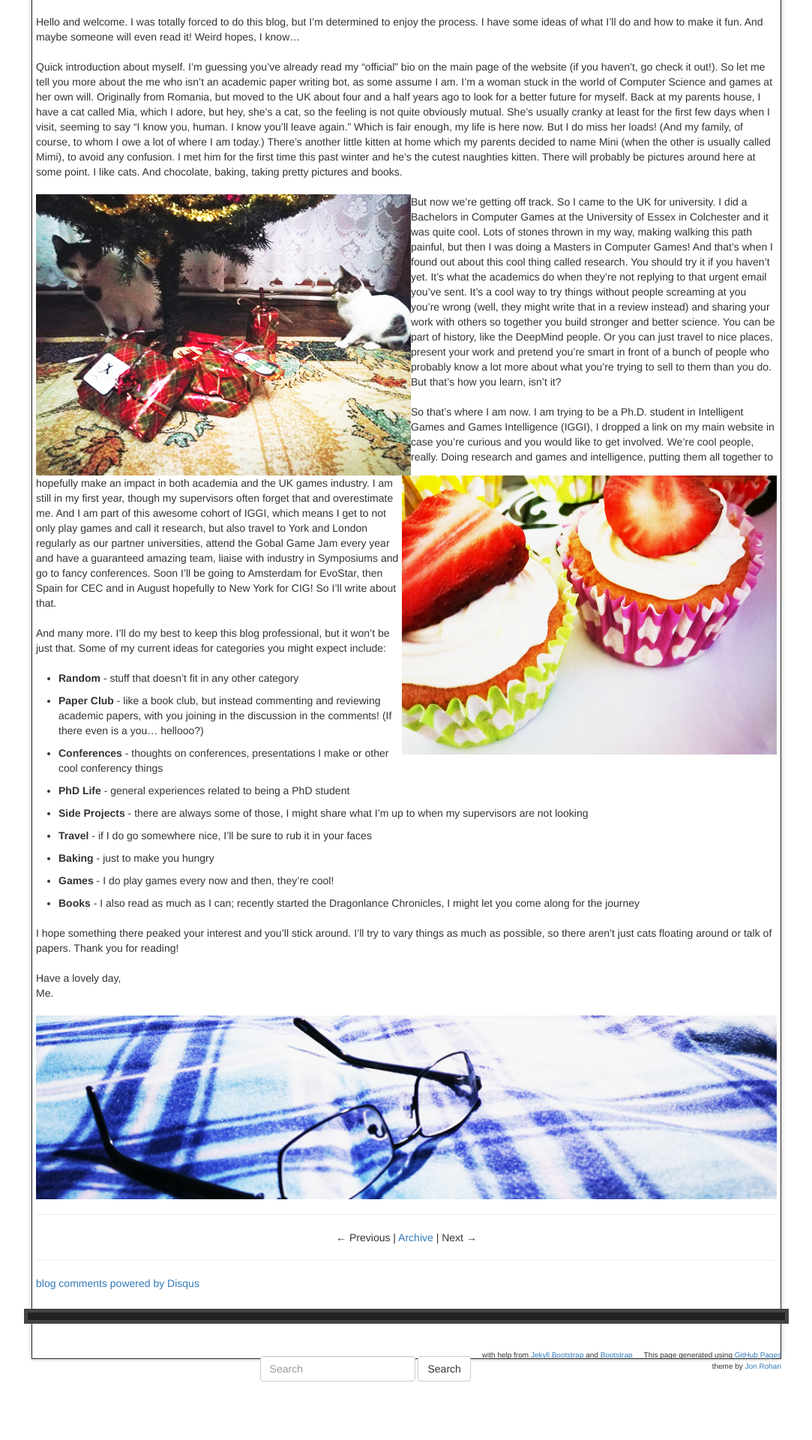
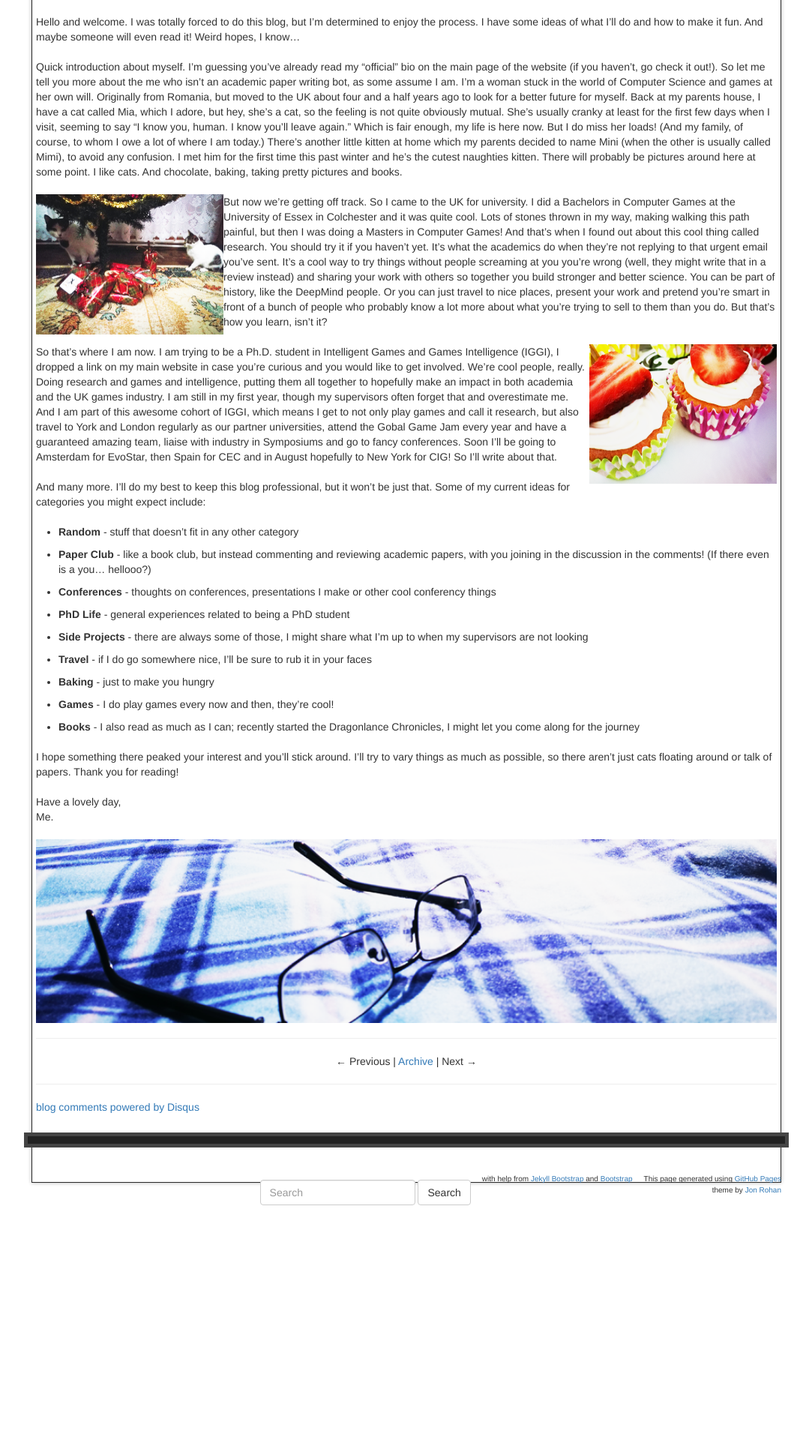
Before and after one commit to rdgain/rdgain.github.io, a Jekyll site: the page built from _posts/2017-04-09-hello-world.md, in a window 1280 px wide. Shown: the part 706-2626 px from the top of the page at 75% size, without its empty margins (98-1181 px from the left). Built offline with Jekyll 4.4.1, drawn with Linux system fonts in a browser that asks for light colours; nearby versions of some CDN libraries; library files that are not in the unit come from our copies; comment, search, counter and statistics services are not loaded; after the commit the page ends 2391 px from its top, so only the background shows below that.

Commit message:
smaller pictures

```diff
--- a/_posts/2017-04-09-hello-world.md
+++ b/_posts/2017-04-09-hello-world.md
@@ -15,11 +15,11 @@ Hello and welcome. I was totally forced to do this blog, but I'm determined to e
 
 Quick introduction about myself. I'm guessing you've already read my "official" bio on the main page of the website (if you haven't, go check it out!). So let me tell you more about the me who isn't an academic paper writing bot, as some assume I am. I'm a woman stuck in the world of Computer Science and games at her own will. Originally from Romania, but moved to the UK about four and a half years ago to look for a better future for myself. Back at my parents house, I have a cat called Mia, which I adore, but hey, she's a cat, so the feeling is not quite obviously mutual. She's usually cranky at least for the first few days when I visit, seeming to say "I know you, human. I know you'll leave again." Which is fair enough, my life is here now. But I do miss her loads! (And my family, of course, to whom I owe a lot of where I am today.) There's another little kitten at home which my parents decided to name Mini (when the other is usually called Mimi), to avoid any confusion. I met him for the first time this past winter and he's the cutest naughties kitten. There will probably be pictures around here at some point. I like cats. And chocolate, baking, taking pretty pictures and books.
 
-<img style="float:left" src="{{ site.url }}/assets/images/post1/cats.png" />
+<img style="float:left;width:250px" src="{{ site.url }}/assets/images/post1/cats.png" />
 
 But now we're getting off track. So I came to the UK for university. I did a Bachelors in Computer Games at the University of Essex in Colchester and it was quite cool. Lots of stones thrown in my way, making walking this path painful, but then I was doing a Masters in Computer Games! And that's when I found out about this cool thing called research. You should try it if you haven't yet. It's what the academics do when they're not replying to that urgent email you've sent. It's a cool way to try things without people screaming at you you're wrong (well, they might write that in a review instead) and sharing your work with others so together you build stronger and better science. You can be part of history, like the DeepMind people. Or you can just travel to nice places, present your work and pretend you're smart in front of a bunch of people who probably know a lot more about what you're trying to sell to them than you do. But that's how you learn, isn't it?
 
-<img style="float:right" src="{{ site.url }}/assets/images/post1/cupcakes.png" />
+<img style="float:right;width:250px" src="{{ site.url }}/assets/images/post1/cupcakes.png" />
 
 So that's where I am now. I am trying to be a Ph.D. student in Intelligent Games and Games Intelligence (IGGI), I dropped a link on my main website in case you're curious and you would like to get involved. We're cool people, really. Doing research and games and intelligence, putting them all together to hopefully make an impact in both academia and the UK games industry. I am still in my first year, though my supervisors often forget that and overestimate me. And I am part of this awesome cohort of IGGI, which means I get to not only play games and call it research, but also travel to York and London regularly as our partner universities, attend the Gobal Game Jam every year and have a guaranteed amazing team, liaise with industry in Symposiums and go to fancy conferences. Soon I'll be going to Amsterdam for EvoStar, then Spain for CEC and in August hopefully to New York for CIG! So I'll write about that.
 
```
